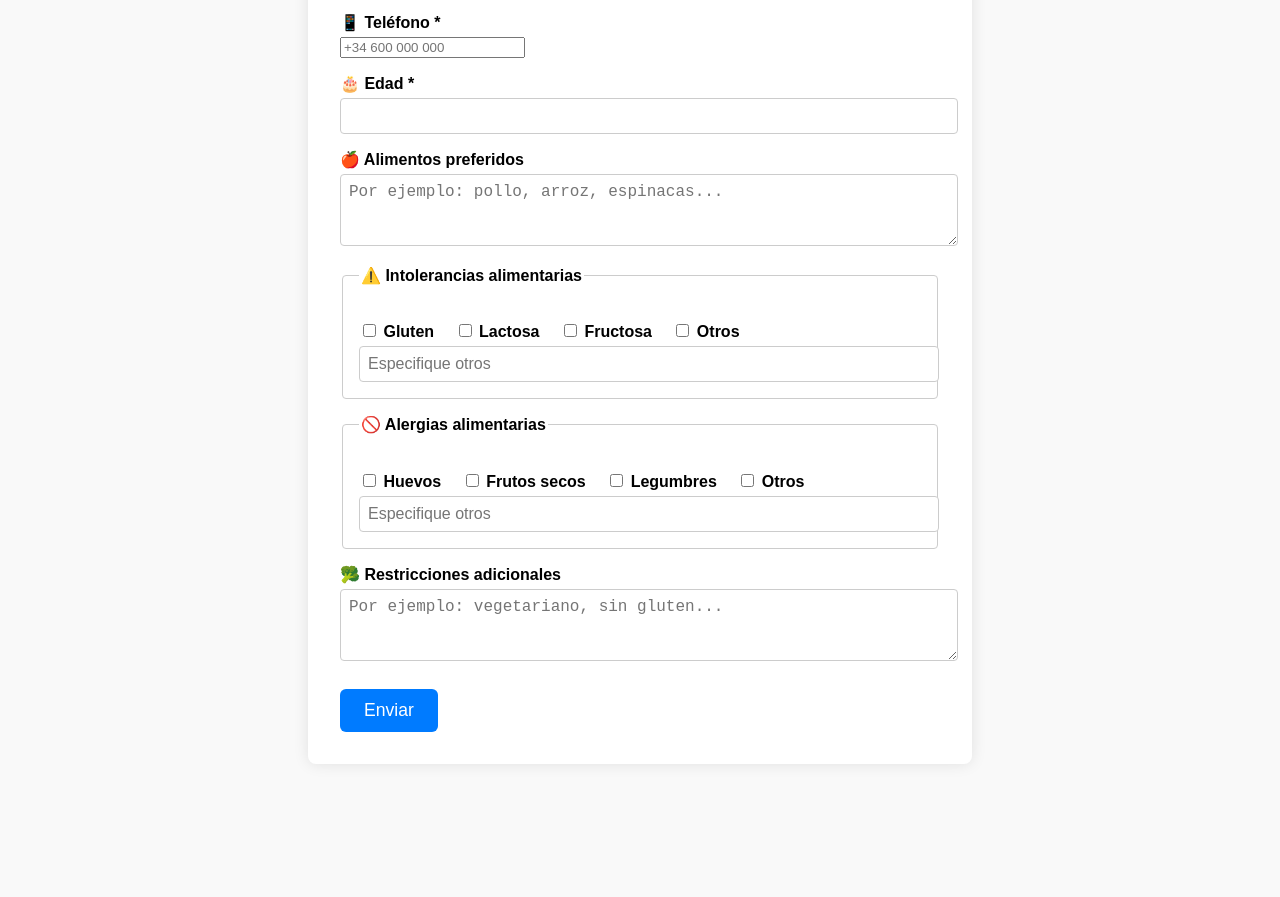
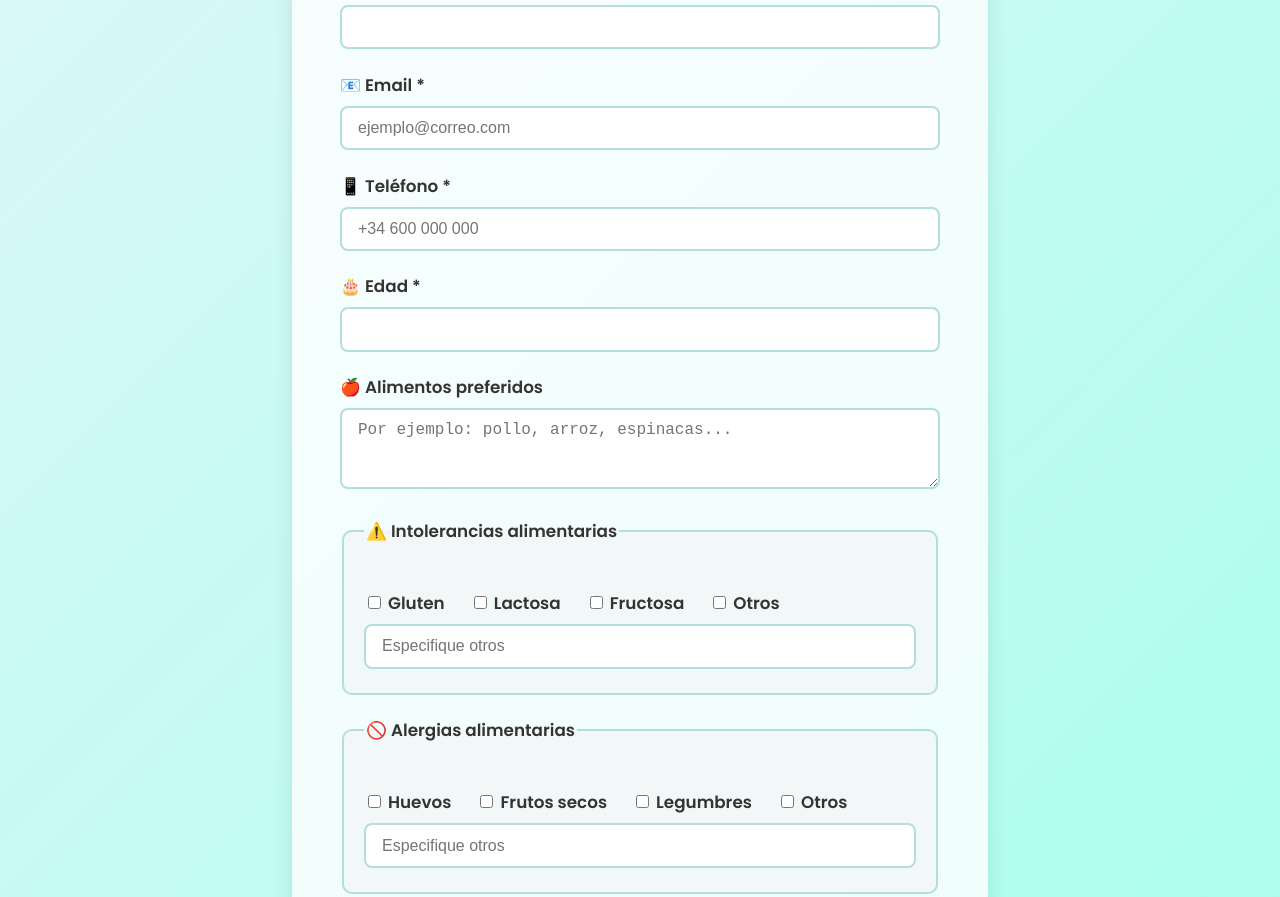
Before and after one commit to eloiorangebleue-ux/Formulario-Nutricion, a plain HTML site: page index.html in a window 1280 px wide. Shown: the part 386-1283 px from the top of the page. Before the commit the page ends 1182 px from the top, so only its background shows below. Drawn offline with Linux system fonts and the light colour scheme.

Commit message:
Update style.css

```diff
--- a/style.css
+++ b/style.css
@@ -1,62 +1,111 @@
+@import url('https://fonts.googleapis.com/css2?family=Poppins:wght@400;600&display=swap');
+
 body {
-  font-family: Arial, sans-serif;
-  background: #f9f9f9;
-  margin: 0; padding: 0;
+  font-family: 'Poppins', sans-serif;
+  background: linear-gradient(135deg, #e0f7fa, #a7ffeb);
+  margin: 0;
+  padding: 0;
+  color: #333;
 }
+
 .container {
   max-width: 600px;
   margin: 2rem auto;
-  background: white;
-  padding: 2rem;
-  border-radius: 8px;
-  box-shadow: 0 0 15px rgba(0,0,0,0.1);
+  background: #ffffffcc;
+  padding: 2.5rem 3rem;
+  border-radius: 12px;
+  box-shadow: 0 8px 20px rgba(0,0,0,0.1);
 }
+
 header {
   text-align: center;
-  margin-bottom: 1.5rem;
+  margin-bottom: 2rem;
 }
-form label, form legend {
-  font-weight: bold;
-  display: block;
-  margin-top: 1rem;
+
+header h1 {
+  font-weight: 700;
+  font-size: 2.4rem;
   margin-bottom: 0.3rem;
 }
-input[type="text"], input[type="number"], textarea {
+
+header p {
+  font-weight: 400;
+  font-size: 1.1rem;
+  color: #00796b;
+}
+
+form label,
+form legend {
+  font-weight: 600;
+  display: block;
+  margin-top: 1.4rem;
+  margin-bottom: 0.5rem;
+  font-size: 1.05rem;
+}
+
+input[type="text"],
+input[type="number"],
+input[type="email"],
+input[type="tel"],
+textarea {
   width: 100%;
-  padding: 0.5rem;
-  border: 1px solid #ccc;
-  border-radius: 4px;
+  padding: 0.7rem 1rem;
+  border: 2px solid #b2dfdb;
+  border-radius: 8px;
   font-size: 1rem;
+  transition: border-color 0.3s ease;
+  box-sizing: border-box;
 }
+
+input[type="text"]:focus,
+input[type="number"]:focus,
+input[type="email"]:focus,
+input[type="tel"]:focus,
+textarea:focus {
+  border-color: #00796b;
+  outline: none;
+  background: #e0f2f1;
+}
+
 fieldset {
-  border: 1px solid #ccc;
-  border-radius: 4px;
-  padding: 1rem;
-  margin-top: 1rem;
+  border: 2px solid #b2dfdb;
+  border-radius: 10px;
+  padding: 1rem 1.25rem 1.5rem;
+  margin-top: 1.4rem;
+  background: #f1f8f7;
 }
+
 fieldset label {
   display: inline-block;
-  margin-right: 1rem;
+  margin-right: 1.3rem;
+  cursor: pointer;
 }
+
 button {
-  margin-top: 1.5rem;
-  padding: 0.7rem 1.5rem;
-  background: #007BFF;
+  margin-top: 2rem;
+  padding: 0.9rem 2.5rem;
+  background: #00796b;
   color: white;
   border: none;
-  border-radius: 6px;
+  border-radius: 30px;
   cursor: pointer;
-  font-size: 1.1rem;
+  font-size: 1.2rem;
+  font-weight: 600;
+  box-shadow: 0 6px 15px rgba(0,121,107,0.4);
+  transition: background-color 0.3s ease, box-shadow 0.3s ease;
+  display: block;
+  width: 100%;
 }
+
 button:hover {
-  background: #0056b3;
+  background: #004d40;
+  box-shadow: 0 8px 18px rgba(0,77,64,0.6);
 }
+
 .hidden {
   display: none;
-}
-#confirmation {
   margin-top: 1rem;
-  color: green;
-  font-weight: bold;
+  color: #2e7d32;
+  font-weight: 700;
   text-align: center;
 }
```
